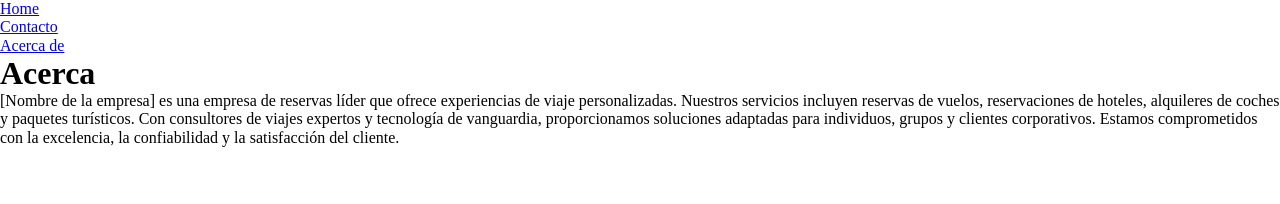
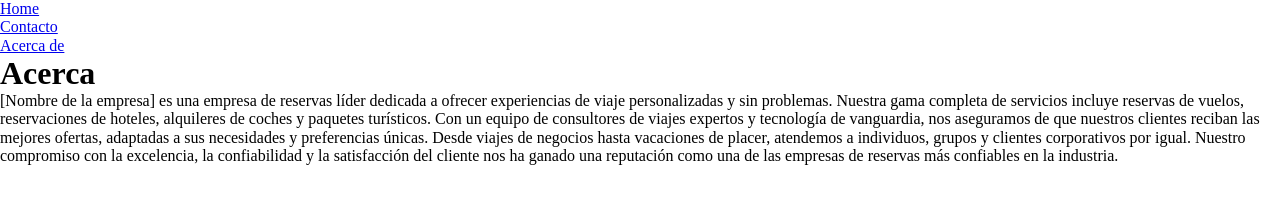
Before and after one commit to Leandro-Andres-Angeli/tp-1-desarrollo-web-uner, a website: page public/acerca.html in a window 1280 px wide. Drawn offline with Linux system fonts and the light colour scheme.

Commit message:
texto mas largo agregado

```diff
--- a/public/acerca.html
+++ b/public/acerca.html
@@ -19,8 +19,11 @@
     </header>
     <section>
       <h1>Acerca</h1>
+      <!-- <p>
+        [Nombre de la empresa] es una empresa de reservas líder que ofrece experiencias de viaje personalizadas. Nuestros servicios incluyen reservas de vuelos, reservaciones de hoteles, alquileres de coches y paquetes turísticos. Con consultores de viajes expertos y tecnología de vanguardia, proporcionamos soluciones adaptadas para individuos, grupos y clientes corporativos. Estamos comprometidos con la excelencia, la confiabilidad y la satisfacción del cliente.
+      </p> -->
       <p>
-        [Nombre de la empresa] es una empresa de reservas líder que ofrece experiencias de viaje personalizadas. Nuestros servicios incluyen reservas de vuelos, reservaciones de hoteles, alquileres de coches y paquetes turísticos. Con consultores de viajes expertos y tecnología de vanguardia, proporcionamos soluciones adaptadas para individuos, grupos y clientes corporativos. Estamos comprometidos con la excelencia, la confiabilidad y la satisfacción del cliente.
+        [Nombre de la empresa] es una empresa de reservas líder dedicada a ofrecer experiencias de viaje personalizadas y sin problemas. Nuestra gama completa de servicios incluye reservas de vuelos, reservaciones de hoteles, alquileres de coches y paquetes turísticos. Con un equipo de consultores de viajes expertos y tecnología de vanguardia, nos aseguramos de que nuestros clientes reciban las mejores ofertas, adaptadas a sus necesidades y preferencias únicas. Desde viajes de negocios hasta vacaciones de placer, atendemos a individuos, grupos y clientes corporativos por igual. Nuestro compromiso con la excelencia, la confiabilidad y la satisfacción del cliente nos ha ganado una reputación como una de las empresas de reservas más confiables en la industria.
       </p>
     </section>
 
```
